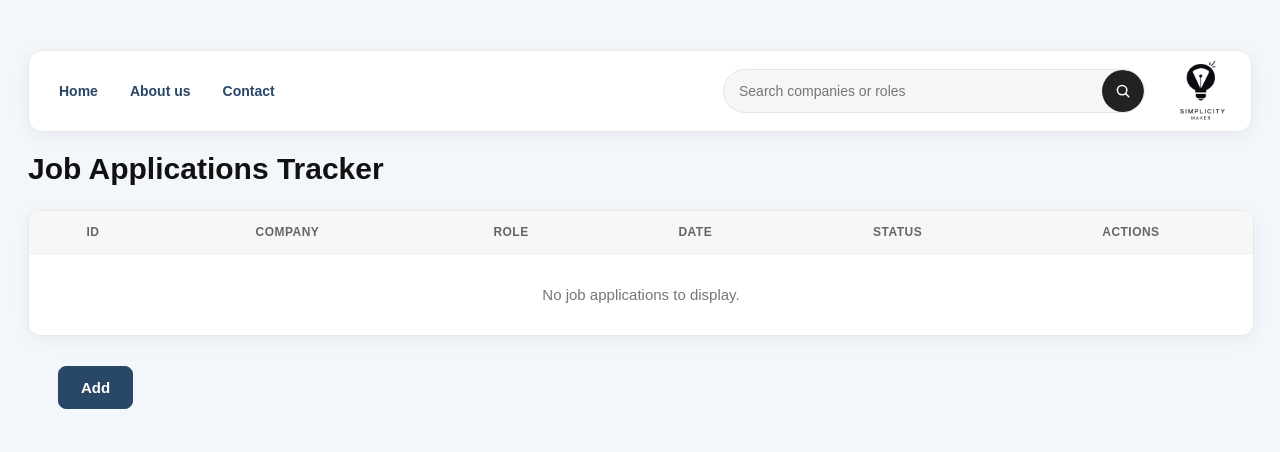
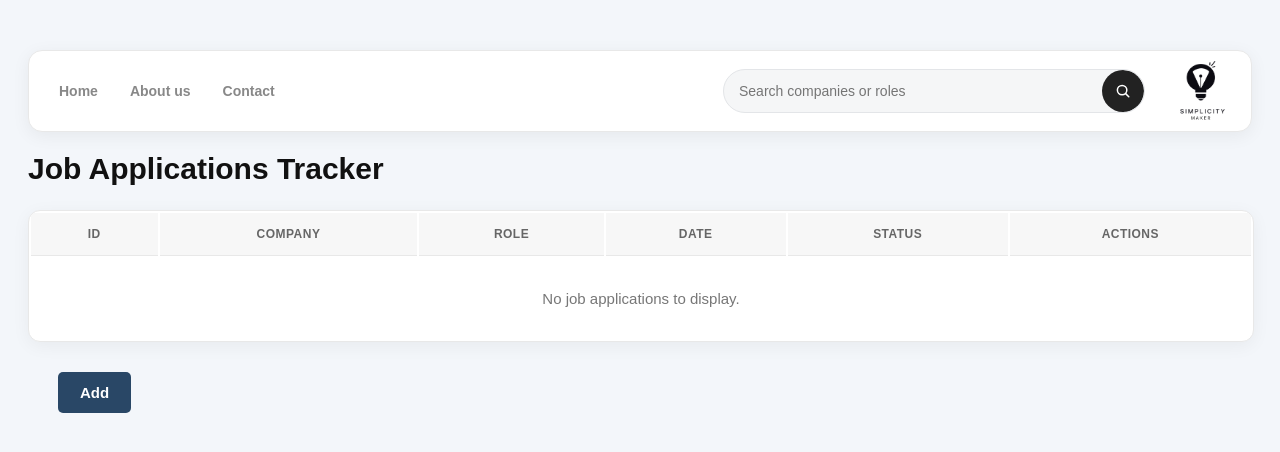
Before and after one commit to simplicitymaker11-crypto/Job-application-tracker, a Flask app: page / in a window 1280 px wide. Shown: the top 452 px of the page. Run offline with Flask 3, Linux system fonts and the light colour scheme.

Commit message:
improve buttons styling

```diff
--- a/app.py
+++ b/app.py
@@ -35,7 +35,6 @@ class Job(db.Model):
         return f'<Job {self.company} - {self.role}>'
 
 with app.app_context():
-
             db.create_all()
 
 
--- a/static/css/style.css
+++ b/static/css/style.css
@@ -1,20 +1,4 @@
-a{
 
-
-    text-decoration: none;
-    color: #888888;
-    border-radius: 5px;
-    margin: 8px;
-}
-
-a:hover{
-
-
-  background-color: #4e4e4e;
-  color: #e0e0e0;
-  transition: 0.3s ease;
-
-}
 
 body{
    background-color: #f3f6fa;
@@ -60,9 +44,10 @@ h1{
 }
 
 .header-nav a {
+    text-decoration: none;
     margin: 0;
     padding: 10px 12px;
-    color: #294766;
+    color: #888888;;
     font-size: 14px;
     font-weight: 600;
     white-space: nowrap;
@@ -171,6 +156,7 @@ option.pending {
 
 
 .table-wrapper {
+
     width: 100%;
     margin-top: 24px;
     overflow-x: auto;
@@ -182,14 +168,14 @@ option.pending {
 
 .records-table {
     width: 100%;
-    border-collapse: collapse;
-    text-align: left;
+
+    text-align: center;
 }
 
 .records-table th,
 .records-table td {
     padding: 14px 18px;
-    border-bottom: 1px solid #ededed;
+    border-bottom: 1px solid#1111
 }
 
 .records-table th {
@@ -336,8 +322,8 @@ option.pending {
     padding: 12px 22px;
     color: #fff;
     background-color: #294766;
-    border: 1px solid #294766;
-    border-radius: 8px;
+
+    border-radius: 5px;
     font: inherit;
     font-weight: 600;
     text-decoration: none;
@@ -346,9 +332,11 @@ option.pending {
 }
 
 .btn:hover {
-    color: #fff;
-    background-color: #1d354f;
-    border-color: #1d354f;
+    color: #3a3a3a;
+    background-color: #98badf;
+    border-color: #3a3a3a;
+     transition: 0.3s ease;
+     transform: scale(1.05) translateX(-2px);
 }
 
 .btn:focus-visible {
```
Also changed, not shown: README.md.
